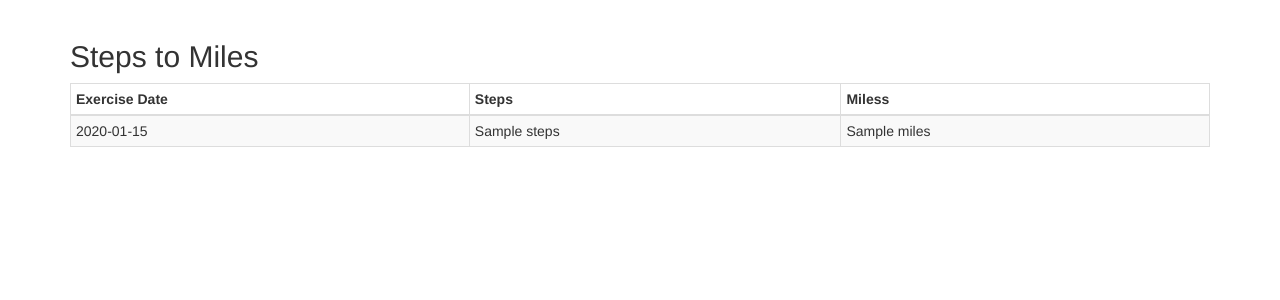
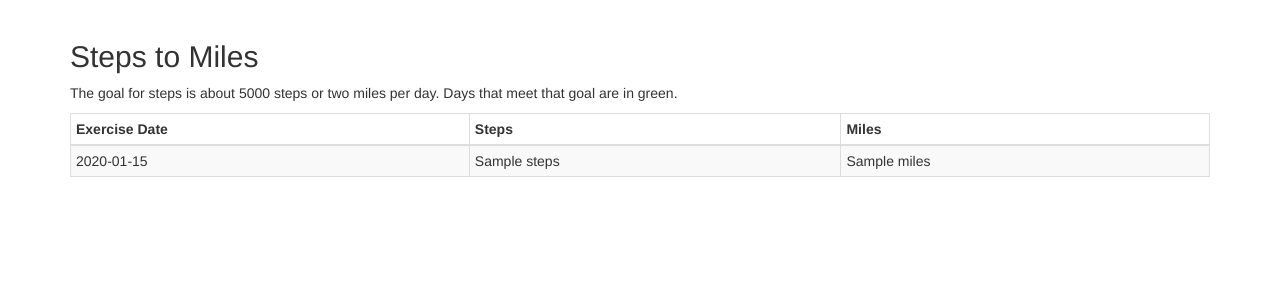
Before and after one commit to spconger/ExerciseTracker, a Django app: template exercisetracker/tracker/templates/tracker/stepstomiles.html in a window 1280 px wide. Shown: the part 52-352 px from the top of the page. Run offline with Django 3.2, Linux system fonts and the light colour scheme; the template is opened without the code that fills it: most values are stand-ins (such as "Sample title", 1, 10 or a date in 2020); some libraries are stand-ins or nearby versions.

Commit message:
misc commit

```diff
--- a/exercisetracker/tracker/templates/tracker/exercisetotals.html
+++ b/exercisetracker/tracker/templates/tracker/exercisetotals.html
@@ -19,6 +19,12 @@
             <td style="color:green;"><strong>{{ t.exercisedate }}<strong></td>
             <td style="color:green;"><strong>{{ t.sum }}</strong></td>
          </tr>
+         {% elif t.sum > 500 %}
+         <tr>
+            <td style="color:blue;"><strong>{{ t.exercisedate }}<strong></td>
+            <td style="color:blue;"><strong>{{ t.sum }}</strong></td>
+         </tr>
+
          {% else %}
 
         <tr>
--- a/exercisetracker/tracker/templates/tracker/stepstomiles.html
+++ b/exercisetracker/tracker/templates/tracker/stepstomiles.html
@@ -1,12 +1,13 @@
 {% extends 'base.html' %}
 {% block content %}
 <h2>Steps to Miles</h2>
+<p>The goal for steps is about 5000 steps or two miles per day. Days that meet that goal are in green.</p>
 <table class="table table-bordered table-striped table-condensed">
     <thead>
         <tr>
         <th>Exercise Date</th>
         <th>Steps</th>
-        <th>Miless</th>
+        <th>Miles</th>
 
         </tr>
     </thead>
@@ -14,8 +15,13 @@
         {% for w in miles_list %}
         <tr>
             <td>{{ w.walkdate }}</td>
+            {% if w.steps >= 5000 %}
+            <td style="color:green">{{ w.steps}}</td>
+            <td style="color:green">{{ w.miles}}</td>
+            {% else %}
             <td>{{ w.steps}}</td>
             <td>{{ w.miles}}</td>
+            {% endif %}
 
         </tr>
         {% endfor %}
```
Also changed, not shown: exercisetracker/tracker/static/New-Jersey-hiking.jpg (added).
